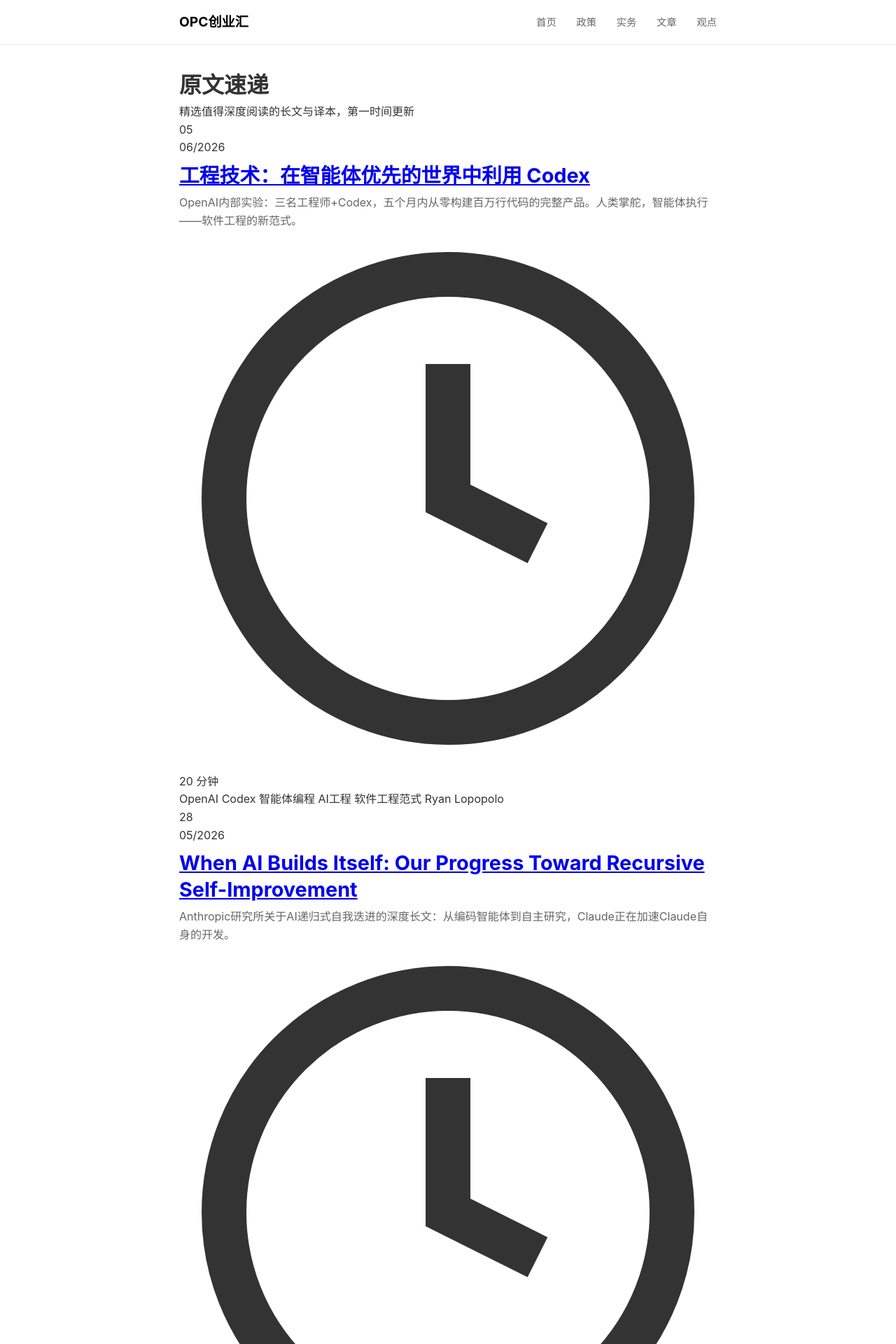
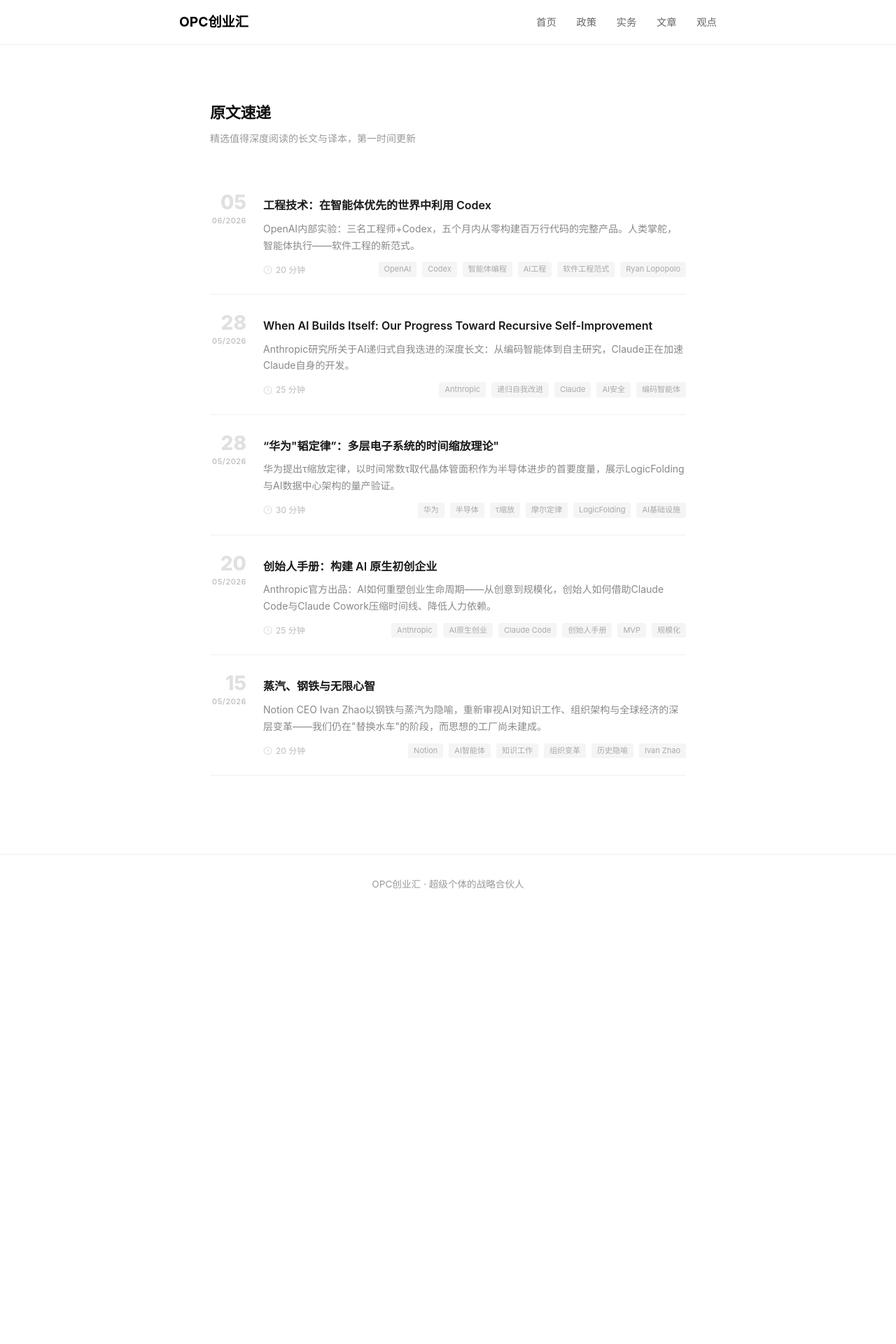
Before and after one commit to Caro-Li-C/opcstartup-site, a Jekyll site: the page built from posts/index.html, in a window 1280 px wide. Shown: the top 1920 px of the page at 70% size. Built offline with Jekyll 4.4.1, drawn with Linux system fonts in a browser that asks for light colours; after the commit the page ends 1307 px from its top, so only the background shows below that.

Commit message:
Update main.css

```diff
--- a/assets/css/main.css
+++ b/assets/css/main.css
@@ -89,3 +89,203 @@ body { font-family: -apple-system, BlinkMacSystemFont, "Segoe UI", Roboto, "Helv
 .post-source-info strong {
   color: #333;
 }
+
+/* ===== 导航栏 active 状态 ===== */
+
+.nav-links a {
+  position: relative;
+  transition: color 0.2s;
+}
+
+.nav-links a.nav-active {
+  color: #000;
+  font-weight: 600;
+}
+
+.nav-links a.nav-active::after {
+  content: "";
+  position: absolute;
+  bottom: -20px;
+  left: 0;
+  right: 0;
+  height: 2px;
+  background: #c41e3a;
+}
+
+/* ===== 原文速递列表页 ===== */
+
+.articles-page {
+  max-width: 720px;
+  margin: 0 auto;
+  padding: 48px 20px 80px;
+}
+
+.articles-page .page-header {
+  margin-bottom: 40px;
+}
+
+.articles-page .page-title {
+  font-size: 22px;
+  font-weight: 700;
+  color: #111;
+  margin-bottom: 8px;
+  letter-spacing: -0.3px;
+}
+
+.articles-page .page-subtitle {
+  font-size: 14px;
+  color: #999;
+  font-weight: 400;
+}
+
+.post-item {
+  display: flex;
+  gap: 24px;
+  padding: 24px 0;
+  border-bottom: 1px solid #f0f0f0;
+  align-items: flex-start;
+  transition: all 0.2s ease;
+}
+
+.post-item:hover {
+  padding-left: 12px;
+  padding-right: 12px;
+  margin-left: -12px;
+  margin-right: -12px;
+  background: #fff;
+  border-radius: 8px;
+  border-bottom-color: transparent;
+  box-shadow: 0 2px 8px rgba(0,0,0,0.04);
+}
+
+.post-item .post-left {
+  flex-shrink: 0;
+  width: 52px;
+  text-align: right;
+  padding-top: 2px;
+}
+
+.post-item .post-date-day {
+  font-size: 28px;
+  font-weight: 800;
+  color: #e0e0e0;
+  line-height: 1;
+  transition: color 0.2s;
+}
+
+.post-item:hover .post-date-day {
+  color: #c41e3a;
+}
+
+.post-item .post-date-month {
+  font-size: 11px;
+  color: #bbb;
+  margin-top: 4px;
+  font-weight: 500;
+  letter-spacing: 0.5px;
+}
+
+.post-item .post-main {
+  flex: 1;
+  min-width: 0;
+}
+
+.post-item .post-title {
+  font-size: 16px;
+  font-weight: 600;
+  line-height: 1.6;
+  color: #1a1a1a;
+  margin-bottom: 8px;
+}
+
+.post-item .post-title a {
+  color: inherit;
+  text-decoration: none;
+  transition: color 0.15s;
+}
+
+.post-item .post-title a:hover {
+  color: #c41e3a;
+}
+
+.post-item .post-description {
+  font-size: 14px;
+  color: #888;
+  line-height: 1.7;
+  display: -webkit-box;
+  -webkit-line-clamp: 2;
+  -webkit-box-orient: vertical;
+  overflow: hidden;
+  margin-bottom: 12px;
+}
+
+.post-item .post-footer {
+  display: flex;
+  align-items: center;
+  gap: 16px;
+  font-size: 12px;
+}
+
+.post-item .post-meta-item {
+  display: flex;
+  align-items: center;
+  gap: 5px;
+  color: #bbb;
+}
+
+.post-item .post-meta-item svg {
+  width: 13px;
+  height: 13px;
+  opacity: 0.5;
+}
+
+.post-item .post-tags-inline {
+  display: flex;
+  gap: 8px;
+  margin-left: auto;
+}
+
+.post-item .post-tag-inline {
+  color: #aaa;
+  font-size: 11px;
+  padding: 2px 8px;
+  background: #f5f5f5;
+  border-radius: 3px;
+  transition: all 0.2s;
+}
+
+.post-item:hover .post-tag-inline {
+  background: #f0f0f0;
+  color: #888;
+}
+
+@media (max-width: 480px) {
+  .articles-page {
+    padding: 32px 16px 60px;
+  }
+
+  .post-item {
+    gap: 16px;
+  }
+
+  .post-item .post-left {
+    width: 44px;
+  }
+
+  .post-item .post-date-day {
+    font-size: 22px;
+  }
+
+  .post-item .post-title {
+    font-size: 15px;
+  }
+
+  .post-item .post-description {
+    font-size: 13px;
+    -webkit-line-clamp: 2;
+  }
+
+  .post-item .post-tags-inline {
+    display: none;
+  }
+}
```
